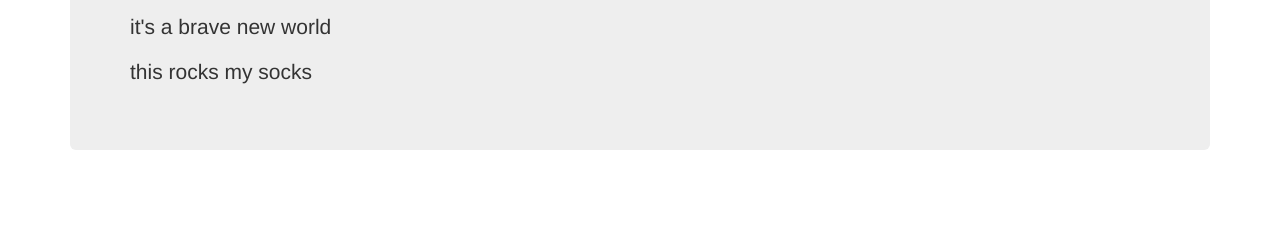
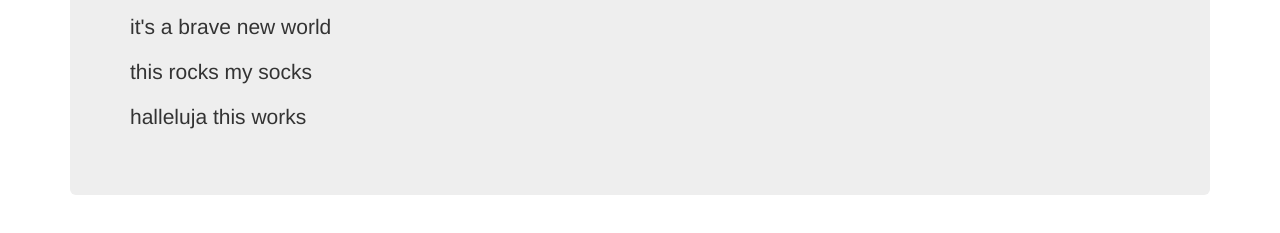
Before and after one commit to groenborg/Element-C, a website: page public/index.html in a window 1280 px wide. Shown: the part 143-376 px from the top of the page. Drawn offline with nearby package versions, Linux system fonts and the light colour scheme.

```diff
--- a/public/index.html
+++ b/public/index.html
@@ -19,6 +19,7 @@
                     </p>
                     <p>it's a brave new world</p>
                     <p> this rocks my socks</p>
+                    <p> halleluja this works</p>
                 </div>
             </div>
         </div>
```
